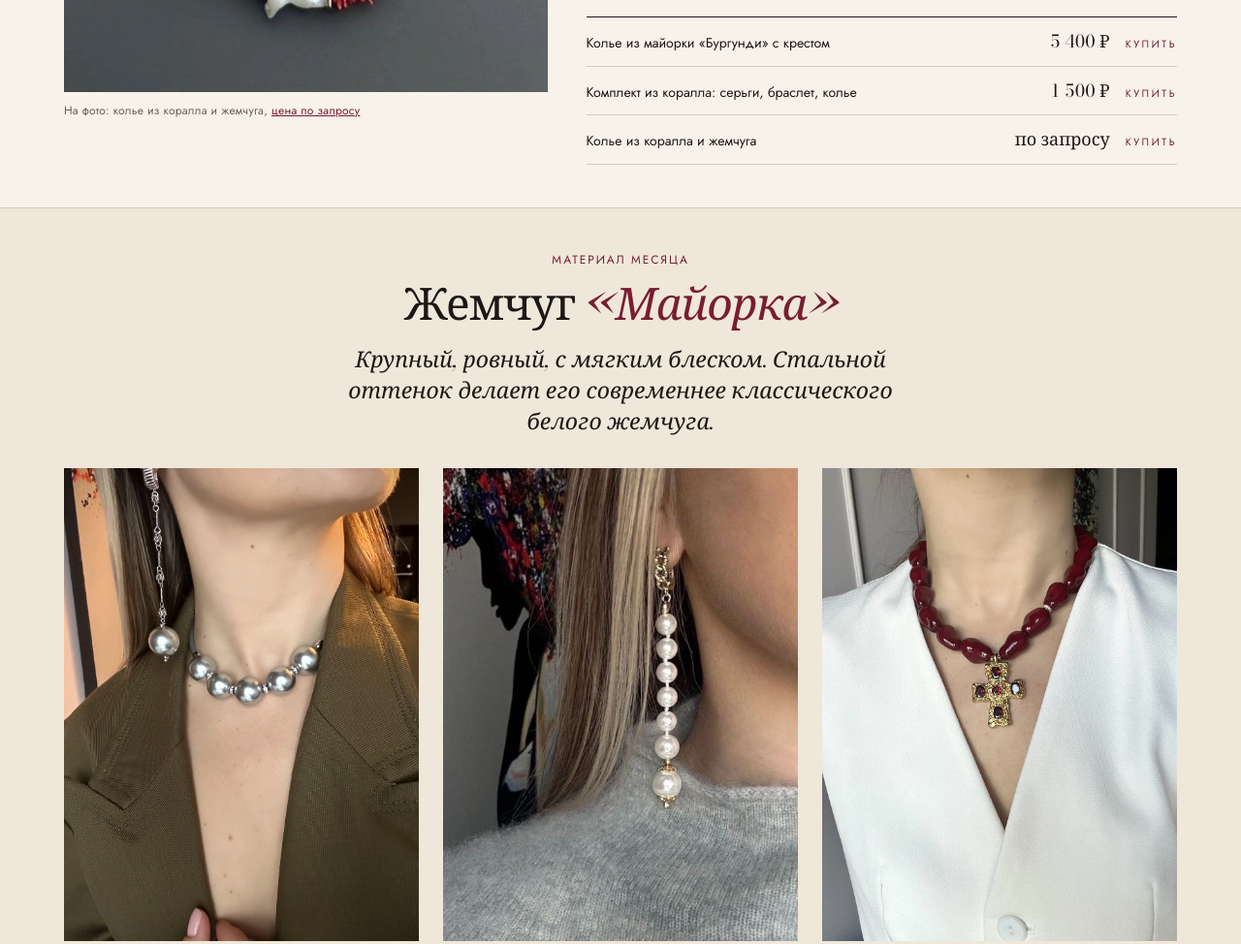
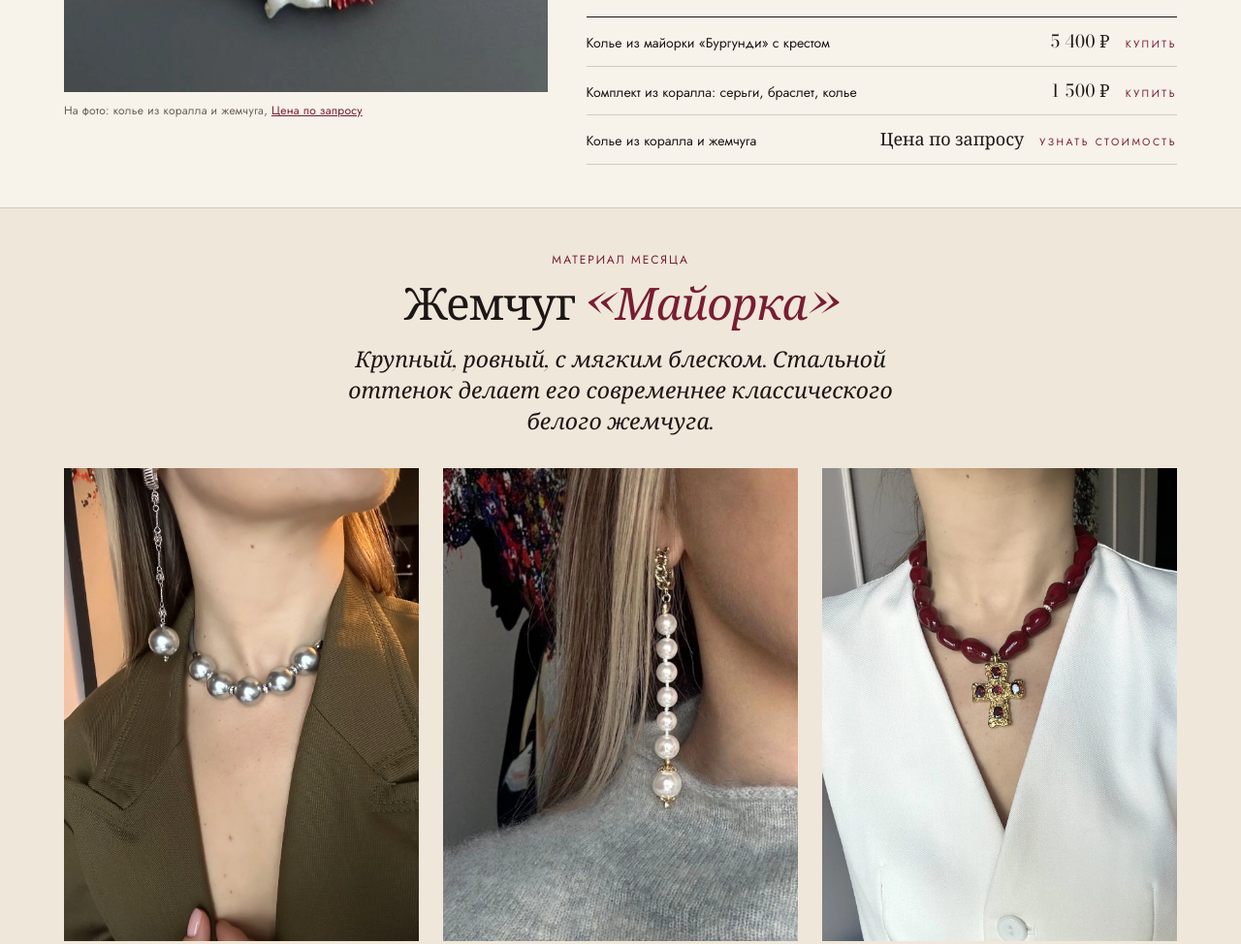
Before and after one commit to bizlutovinov-bit/bogemjw-sandbox, a plain HTML site: page index.html in a window 1280 px wide. Shown: the part 6857-7831 px from the top of the page at 97% size. Drawn offline with nearby package versions, Linux system fonts and the light colour scheme.

Commit message:
Sync editorial offers with catalog and fix coral set category
Use stable product-number links, current catalog prices and availability. Disable removed offers and show archive links without stale prices. Recognize the existing category typo and stop inheriting the template category. Test price/status refresh and direct product navigation.

```diff
--- a/index.html
+++ b/index.html
@@ -1370,7 +1370,7 @@ img[src*="/black-agate-cross-closeup.webp"]{filter:brightness(1.035)}
     <div class="wrap">
       <div class="folio"><span>Bogem jw · Ноябрь 2026</span><span>Тренд</span><span>стр. 6</span></div>
       <div class="feature">
-        <figure class="feat-ph"><img src="img/catalog/coral-pearl-clean.webp" alt="Колье из красного коралла и жемчуга"><figcaption>На фото: колье из коралла и жемчуга, <a href="#catalog" data-buy="7796946167">цена по запросу</a></figcaption></figure>
+        <figure class="feat-ph"><img src="img/catalog/coral-pearl-clean.webp" alt="Колье из красного коралла и жемчуга"><figcaption>На фото: колье из коралла и жемчуга, <a href="#item-11" data-buy="7796946167" data-product-no="11">цена по запросу</a></figcaption></figure>
         <div class="feat-text">
           <span class="rubric">Тренд</span>
           <h2 class="big">Красный<br><i>новый чёрный</i></h2>
@@ -1382,9 +1382,9 @@ img[src*="/black-agate-cross-closeup.webp"]{filter:brightness(1.035)}
             <p>Совет стилиста: держите остальной образ в спокойной гамме — молочный, чёрный, серый. Металл в образе лучше подобрать под фурнитуру: золотистый к золотистому.</p>
           </div>
           <ul class="credits">
-            <li><span>Колье из майорки «Бургунди» с крестом</span><b>5 400 ₽</b><a href="#catalog" data-buy="8318209944">Купить</a></li>
-            <li><span>Комплект из коралла: серьги, браслет, колье</span><b>1 500 ₽</b><a href="#catalog" data-buy="8511111998">Купить</a></li>
-            <li><span>Колье из коралла и жемчуга</span><b>по запросу</b><a href="#catalog" data-buy="7796946167">Купить</a></li>
+            <li><span>Колье из майорки «Бургунди» с крестом</span><b>5 400 ₽</b><a href="#item-1" data-buy="8318209944" data-product-no="1">Купить</a></li>
+            <li><span>Комплект из коралла: серьги, браслет, колье</span><b>1 500 ₽</b><a href="#item-9" data-buy="8511111998" data-product-no="9">Купить</a></li>
+            <li><span>Колье из коралла и жемчуга</span><b>по запросу</b><a href="#item-11" data-buy="7796946167" data-product-no="11">Купить</a></li>
           </ul>
         </div>
       </div>
@@ -1401,9 +1401,9 @@ img[src*="/black-agate-cross-closeup.webp"]{filter:brightness(1.035)}
         <p class="lede">Крупный, ровный, с мягким блеском. Стальной оттенок делает его современнее классического белого жемчуга.</p>
       </div>
       <div class="triptych">
-        <figure><img src="img/catalog/majorca-earrings.webp" alt="Комплект: колье и серьги Майорка"><figcaption><span class="caption-title"><b>I.</b> Комплект: колье и серьги</span><span class="caption-price">2 600 ₽</span><a href="#catalog" data-buy="8377272494">Купить</a></figcaption></figure>
-        <figure class="up"><img src="img/catalog/majorca-long-earrings-clean.webp" alt="Серьги из жемчуга Майорка"><figcaption><span class="caption-title"><b>II.</b> Серьги на эластичной нити</span><span class="caption-price">2 100 ₽</span><a href="#catalog" data-buy="8482802230">Купить</a></figcaption></figure>
-        <figure><img src="img/catalog/burgundy-portrait.webp" alt="Колье из майорки бургунди"><figcaption><span class="caption-title"><b>III.</b> Колье «Бургунди» с крестом</span><span class="caption-price">5 400 ₽</span><a href="#catalog" data-buy="8318209944">Купить</a></figcaption></figure>
+        <figure><img src="img/catalog/majorca-earrings.webp" alt="Комплект: колье и серьги Майорка"><figcaption><span class="caption-title"><b>I.</b> Комплект: колье и серьги</span><span class="caption-price">2 600 ₽</span><a href="#item-5" data-buy="8377272494" data-product-no="5">Купить</a></figcaption></figure>
+        <figure class="up"><img src="img/catalog/majorca-long-earrings-clean.webp" alt="Серьги из жемчуга Майорка"><figcaption><span class="caption-title"><b>II.</b> Серьги на эластичной нити</span><span class="caption-price">2 100 ₽</span><a href="#item-7" data-buy="8482802230" data-product-no="7">Купить</a></figcaption></figure>
+        <figure><img src="img/catalog/burgundy-portrait.webp" alt="Колье из майорки бургунди"><figcaption><span class="caption-title"><b>III.</b> Колье «Бургунди» с крестом</span><span class="caption-price">5 400 ₽</span><a href="#item-1" data-buy="8318209944" data-product-no="1">Купить</a></figcaption></figure>
       </div>
       <div class="facts-box">
         <div><b>Что это</b>Жемчуг «Майорка» — искусственный жемчуг с перламутровым покрытием: выглядит как натуральный, но легче и ровнее.</div>
@@ -1436,7 +1436,7 @@ img[src*="/black-agate-cross-closeup.webp"]{filter:brightness(1.035)}
       <span class="rubric light">Образ недели</span>
       <p class="spread-title">Чёрный агат, крест и сетка</p>
       <p class="spread-text">Графичное колье из чёрного агата с крупным крестом — для тех, кто не боится внимания. Носить с чёрной водолазкой, кожей и тонкими колготками в сетку.</p>
-      <div class="spread-buy"><span>Колье из чёрного агата с крестом · цена по запросу</span><a class="btn line light" href="#catalog" data-buy="7797733033">Купить</a></div>
+      <div class="spread-buy"><span>Колье из чёрного агата с крестом · цена по запросу</span><a class="btn line light" href="#item-10" data-buy="7797733033" data-product-no="10">Купить</a></div>
     </div>
   </section>
 
@@ -1713,7 +1713,7 @@ window.bogemIsArchive=it=>!!it&&it.matches('.archived,.sold,.repeat');
 // Каталог из Google-таблицы «Каталог Bogem» (Андрей 14.11: Оля правит сама, без нас). Нет связи — остаётся каталог, вшитый в страницу.
 (function(){
   const SHEET='16E8gUN-hT-Lk_szOz3xzkwDmDL1g1dmVXTLccoJQP8c';
-  const CAT={'колье':'kolye','чокер':'kolye','сотуар':'kolye','серьги':'sergi','браслет':'braslet','браслеты':'braslet','комплект':'komplekt','брошь':'brosh','броши':'brosh','образ':'look','образы':'look'};
+  const CAT={'колье':'kolye','чокер':'kolye','сотуар':'kolye','серьги':'sergi','браслет':'braslet','браслеты':'braslet','комплект':'komplekt','комлект':'komplekt','брошь':'brosh','броши':'brosh','образ':'look','образы':'look'};
   const grid=document.querySelector('.cat'); if(!grid) return; const tpl=grid.querySelector('.item');
   // Verified clean Drive originals, saved locally with upright orientation.
   // Exact file IDs only: new photos entered by the owner still load from Drive.
@@ -1753,7 +1753,7 @@ window.bogemIsArchive=it=>!!it&&it.matches('.archived,.sold,.repeat');
       const phs=String(c[5]||'').split(/[\s,;]+/).map(drive).filter(Boolean), photo=phs[0]||'', st=String(c[6]||'').toLowerCase().trim(), avito=String(c[7]||'').replace(/[^\d]/g,''), det=String(c[8]||'').trim();
       let it=grid.querySelector('.item[data-no="'+no+'"]');
       if(!it){ it=tpl.cloneNode(true); delete it.dataset.bound; delete it.dataset.rv; it.classList.remove('rv','in'); it.querySelectorAll('[data-zoom]').forEach(x=>{delete x.dataset.zoom;}); it.classList.remove('sold','off','repeat','archived'); it.removeAttribute('data-local-photos'); it.querySelector('img').removeAttribute('src'); grid.appendChild(it); }
-      it.dataset.no=no; it.dataset.id=avito||('b'+no); it.dataset.title=title; it.dataset.price=price; if(cats.length) it.dataset.cat=cats.join(' ');
+      it.dataset.no=no; it.dataset.id=avito||('b'+no); it.dataset.title=title; it.dataset.price=price; it.dataset.cat=cats.join(' ');
       it.querySelector('h3').textContent=title; it.querySelector('p').textContent=String(c[2]||'').trim(); it.querySelector('.no').textContent='№ '+String(no).padStart(2,'0');
       const pr=it.querySelector('.price'); pr.className='price'+(price?'':' ask'); pr.textContent=price?price.toLocaleString('ru-RU').replace(/\s/g,' ')+' ₽':'цена по запросу';
       const a=it.querySelector('.row a'); if(a) a.remove();
@@ -1973,7 +1973,7 @@ window.bogemIsArchive=it=>!!it&&it.matches('.archived,.sold,.repeat');
 </script>
 <script>
 document.querySelectorAll('a[data-buy]').forEach(a=>a.addEventListener('click',e=>{
-  const it=document.querySelector('#catalog .item[data-id="'+a.dataset.buy+'"]'); if(!it||it.classList.contains('off')||!window.bogemOpenItem) return;
+  const it=document.querySelector('#catalog .item[data-no="'+a.dataset.productNo+'"]'); if(!it||it.classList.contains('off')||!window.bogemOpenItem) return;
   e.preventDefault(); bogemOpenItem(it);  // 14.11: «Купить» в статье → карточка этого изделия
 }));
 </script>
@@ -2325,15 +2325,21 @@ document.querySelectorAll('a[data-buy]').forEach(a=>a.addEventListener('click',e
     grid.replaceChildren(frag);
     $('archive-empty').hidden=list.length>0;$('archive-filters').hidden=!list.length;
     document.querySelector('#archive .archive-note').hidden=!list.length;
+    // Editorial prices, availability and links follow the same catalog records.
     document.querySelectorAll('a[data-buy]').forEach(a=>{
-      const it=[...source.querySelectorAll('.item')].find(x=>x.dataset.id===a.dataset.buy);
-      const archived=it&&window.bogemIsArchive(it);
-      if(a.dataset.originalLabel===undefined)a.dataset.originalLabel=a.textContent;
-      a.textContent=archived?'Рассмотреть в архиве':a.dataset.originalLabel;
+      const it=[...source.querySelectorAll('.item')].find(x=>x.dataset.no===a.dataset.productNo);
+      const unavailable=!it||it.classList.contains('off');
+      const archived=!unavailable&&window.bogemIsArchive(it);
+      const amount=it?Number(it.dataset.price)||0:0;
+      const label=unavailable?'Сейчас недоступно':archived?'Нет в наличии':amount?amount.toLocaleString('ru-RU')+' ₽':'Цена по запросу';
       const price=a.parentElement.querySelector('.caption-price')||(a.closest('.credits')&&a.parentElement.querySelector('b'));
-      if(price)price.hidden=!!archived;
-      const caption=a.closest('.spread-buy')?.querySelector('p');
-      if(caption){if(caption.dataset.originalText===undefined)caption.dataset.originalText=caption.textContent;caption.textContent=archived?(it.dataset.title+' · Нет в наличии'):caption.dataset.originalText;}
+      const caption=a.closest('.spread-buy')?.querySelector('span');
+      if(price){price.hidden=false;price.textContent=label;}
+      if(caption)caption.textContent=(it?.dataset.title||'Колье из чёрного агата с крестом')+' · '+label;
+      const priceLink=!!a.closest('.feat-ph');
+      a.textContent=unavailable?'Сейчас недоступно':archived?'Рассмотреть в архиве':priceLink?label:amount?'Купить':'Узнать стоимость';
+      if(unavailable){a.removeAttribute('href');a.setAttribute('aria-disabled','true');a.tabIndex=-1;}
+      else{a.href='#item-'+it.dataset.no;a.removeAttribute('aria-disabled');a.removeAttribute('tabindex');}
     });
     source.querySelectorAll('.item').forEach(it=>{
       const archived=window.bogemIsArchive(it);it.classList.toggle('archived',archived);
```
Also changed, not shown: 1 other file.
